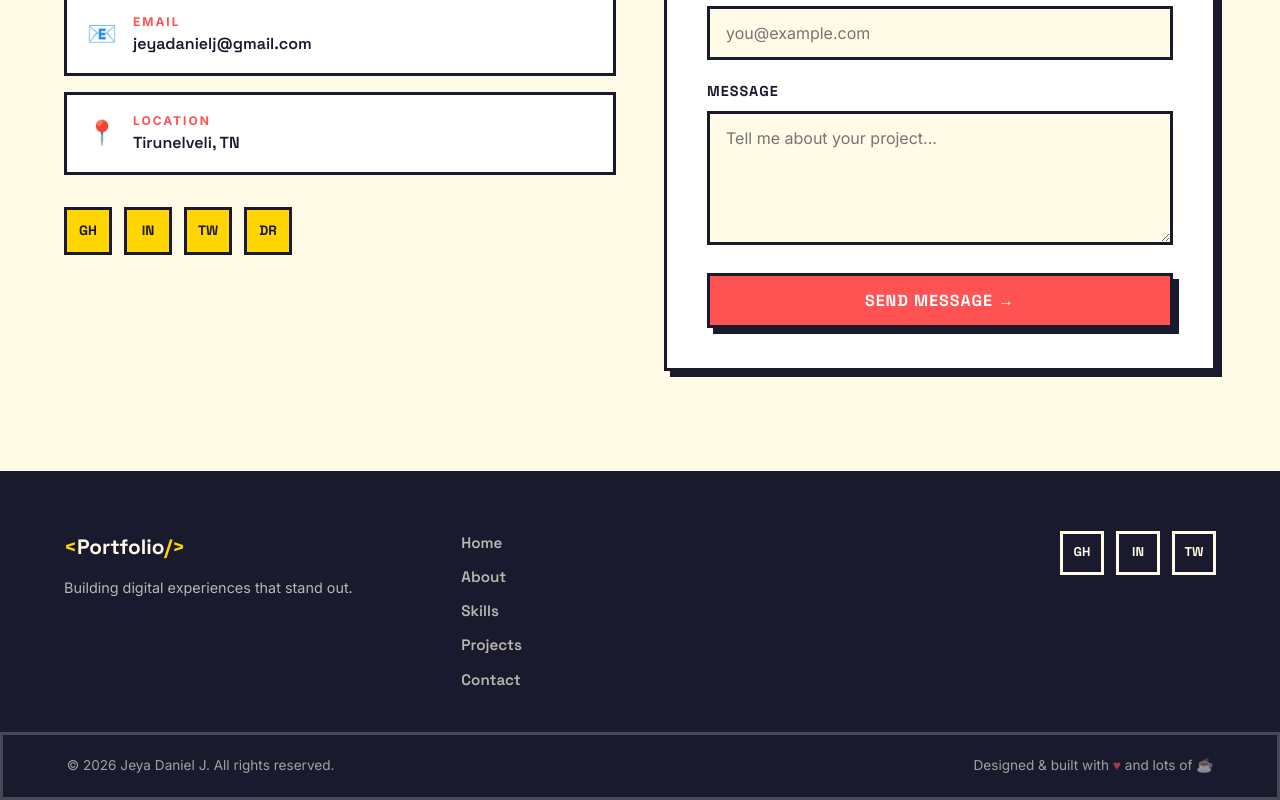
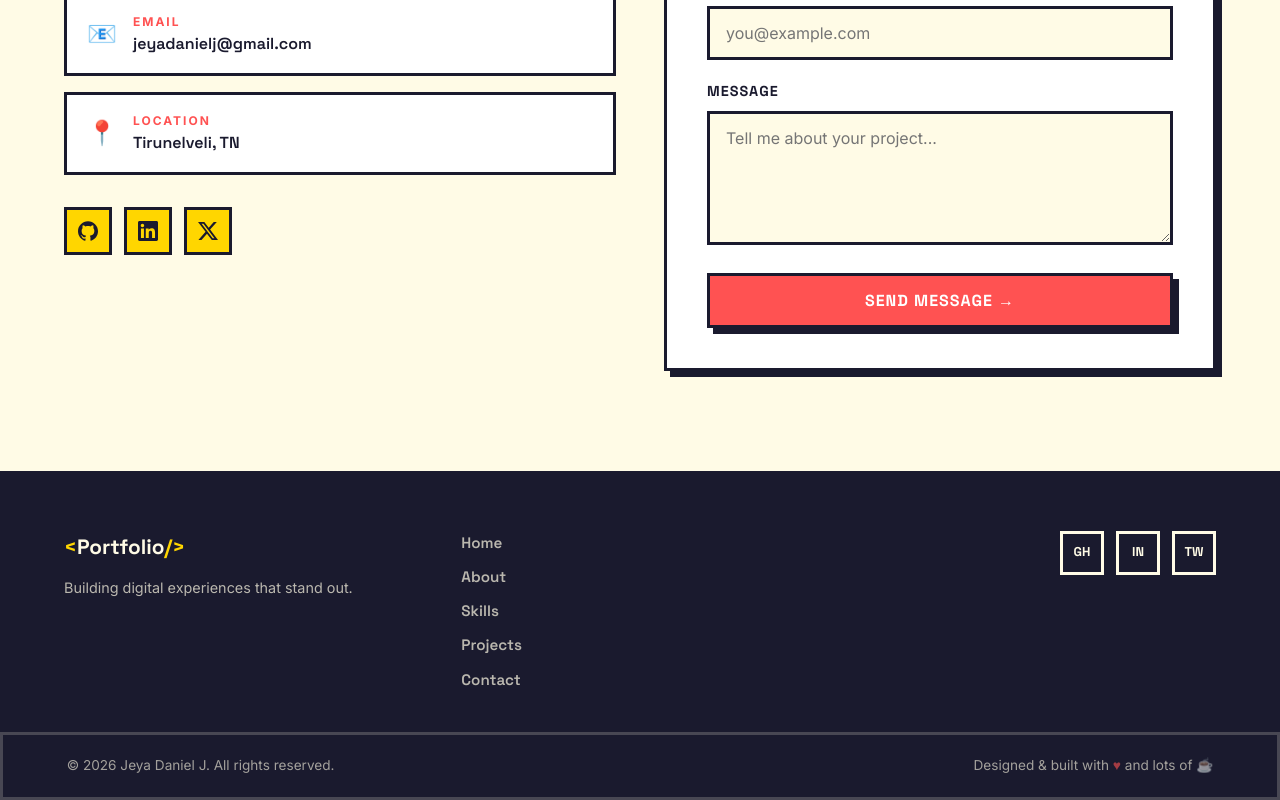
Before and after one commit to jeya-daniel-j/Portfolio, a React (Vite) app: page / in a window 1280 px wide. Shown: the part 3658-4458 px from the top of the page. Built offline with nearby package versions, Linux system fonts and the light colour scheme.

Commit message:
Update Contact: replace social text placeholders with SVG icons

```diff
--- a/src/components/Contact.jsx
+++ b/src/components/Contact.jsx
@@ -51,17 +51,20 @@ export default function Contact() {
             </div>
 
             <div className="contact__socials">
-              <a href="#" className="contact__social brutal-border" aria-label="GitHub">
-                GH
+              <a href="https://github.com" className="contact__social brutal-border" aria-label="GitHub" target="_blank" rel="noopener noreferrer">
+                <svg width="20" height="20" viewBox="0 0 24 24" fill="none" xmlns="http://www.w3.org/2000/svg">
+                  <path d="M12 .297c-6.63 0-12 5.373-12 12 0 5.303 3.438 9.8 8.205 11.385.6.113.82-.258.82-.577 0-.285-.01-1.04-.015-2.04-3.338.724-4.042-1.61-4.042-1.61C4.422 18.07 3.633 17.7 3.633 17.7c-1.087-.744.084-.729.084-.729 1.205.084 1.838 1.236 1.838 1.236 1.07 1.835 2.809 1.305 3.495.998.108-.776.417-1.305.76-1.605-2.665-.3-5.466-1.332-5.466-5.93 0-1.31.465-2.38 1.235-3.22-.135-.303-.54-1.523.105-3.176 0 0 1.005-.322 3.3 1.23.96-.267 1.98-.399 3-.405 1.02.006 2.04.138 3 .405 2.28-1.552 3.285-1.23 3.285-1.23.645 1.653.24 2.873.12 3.176.765.84 1.23 1.91 1.23 3.22 0 4.61-2.805 5.625-5.475 5.92.42.36.81 1.096.81 2.22 0 1.606-.015 2.896-.015 3.286 0 .315.21.69.825.57C20.565 22.092 24 17.592 24 12.297c0-6.627-5.373-12-12-12" fill="currentColor"/>
+                </svg>
               </a>
-              <a href="#" className="contact__social brutal-border" aria-label="LinkedIn">
-                IN
+              <a href="https://linkedin.com" className="contact__social brutal-border" aria-label="LinkedIn" target="_blank" rel="noopener noreferrer">
+                <svg width="20" height="20" viewBox="0 0 24 24" fill="none" xmlns="http://www.w3.org/2000/svg">
+                  <path d="M20.447 20.452h-3.554v-5.569c0-1.328-.027-3.037-1.852-3.037-1.853 0-2.136 1.445-2.136 2.939v5.667H9.351V9h3.414v1.561h.046c.477-.9 1.637-1.85 3.37-1.85 3.601 0 4.267 2.37 4.267 5.455v6.286zM5.337 7.433c-1.144 0-2.063-.926-2.063-2.065 0-1.138.92-2.063 2.063-2.063 1.14 0 2.064.925 2.064 2.063 0 1.139-.925 2.065-2.064 2.065zm1.782 13.019H3.555V9h3.564v11.452zM22.225 0H1.771C.792 0 0 .774 0 1.729v20.542C0 23.227.792 24 1.771 24h20.451C23.2 24 24 23.227 24 22.271V1.729C24 .774 23.2 0 22.222 0h.003z" fill="currentColor"/>
+                </svg>
               </a>
-              <a href="#" className="contact__social brutal-border" aria-label="Twitter">
-                TW
-              </a>
-              <a href="#" className="contact__social brutal-border" aria-label="Dribbble">
-                DR
+              <a href="https://twitter.com" className="contact__social brutal-border" aria-label="Twitter" target="_blank" rel="noopener noreferrer">
+                <svg width="20" height="20" viewBox="0 0 24 24" fill="none" xmlns="http://www.w3.org/2000/svg">
+                  <path d="M18.901 1.153h3.68l-8.04 9.19L24 22.846h-7.406l-5.8-7.584-6.638 7.584H.474l8.6-9.83L0 1.154h7.594l5.243 6.932 6.064-6.932zm-1.292 19.49h2.039L6.486 3.24H4.298l13.311 17.403z" fill="currentColor"/>
+                </svg>
               </a>
             </div>
           </div>
```
